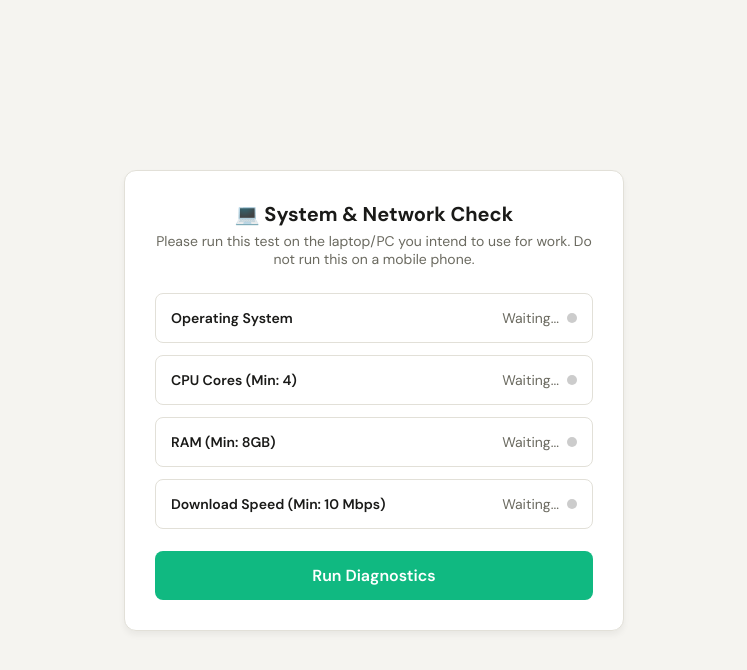
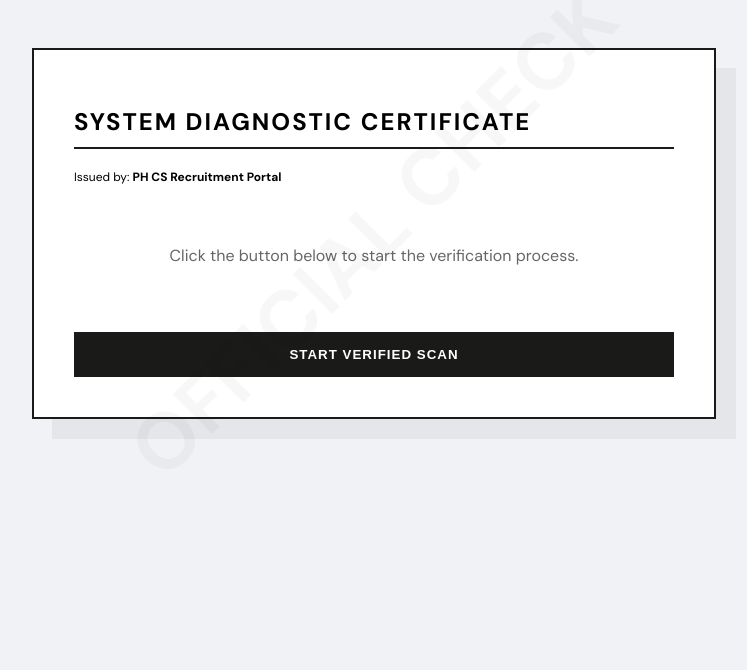
Before and after one commit to nso-coder/system-check, a plain HTML site: page index.html in a window 1280 px wide. Shown: the whole page, without its empty margins (266-1013 px from the left). Drawn offline with Linux system fonts and the light colour scheme.

Commit message:
Update index.html

```diff
--- a/index.html
+++ b/index.html
@@ -3,166 +3,99 @@
 <head>
 <meta charset="UTF-8">
 <meta name="viewport" content="width=device-width, initial-scale=1.0">
-<title>System & Speed Check | PH CS Recruitment</title>
+<title>Verified System Check | PH CS Recruitment</title>
 <link href="https://fonts.googleapis.com/css2?family=DM+Sans:wght@400;500;600;700&display=swap" rel="stylesheet">
 <style>
   :root {
-    --bg: #f5f4f0; --surface: #ffffff; --border: #e2e0d8;
-    --text: #1a1a18; --text2: #6b6a60; --accent: #10b981;
-    --red: #ef4444; --green: #10b981; --amber: #f59e0b;
+    --bg: #f0f2f5; --surface: #ffffff; --border: #e2e0d8;
+    --text: #1a1a18; --accent: #0052cc; --green: #10b981; --red: #ef4444;
   }
-  * { box-sizing: border-box; margin: 0; padding: 0; font-family: 'DM Sans', sans-serif; }
-  body { background: var(--bg); color: var(--text); display: flex; justify-content: center; align-items: center; min-height: 100vh; padding: 20px; }
-  .container { background: var(--surface); border: 1px solid var(--border); border-radius: 12px; padding: 30px; width: 100%; max-width: 500px; box-shadow: 0 4px 6px rgba(0,0,0,0.05); }
-  h1 { font-size: 20px; margin-bottom: 5px; text-align: center; }
-  p.subtitle { color: var(--text2); font-size: 14px; text-align: center; margin-bottom: 25px; }
+  body { font-family: 'DM Sans', sans-serif; background: var(--bg); display: flex; justify-content: center; padding: 40px 20px; }
+  .cert-card { background: var(--surface); border: 2px solid var(--text); border-radius: 0; padding: 40px; width: 100%; max-width: 600px; position: relative; box-shadow: 20px 20px 0px rgba(0,0,0,0.05); }
+  .watermark { position: absolute; top: 50%; left: 50%; transform: translate(-50%, -50%) rotate(-45deg); font-size: 80px; color: rgba(0,0,0,0.03); font-weight: 800; pointer-events: none; white-space: nowrap; }
 
-  .metric-box { border: 1px solid var(--border); border-radius: 8px; padding: 15px; margin-bottom: 12px; display: flex; justify-content: space-between; align-items: center; }
-  .metric-name { font-weight: 600; font-size: 14px; }
-  .metric-val { font-size: 14px; color: var(--text2); display: flex; align-items: center; gap: 8px; }
-  .status-dot { width: 10px; height: 10px; border-radius: 50%; background: #ccc; }
-  .pass { background: var(--green); }
-  .fail { background: var(--red); }
-  .warn { background: var(--amber); }
+  h1 { font-size: 24px; text-transform: uppercase; letter-spacing: 2px; border-bottom: 2px solid var(--text); padding-bottom: 10px; margin-bottom: 20px; }
+  .result-row { display: flex; justify-content: space-between; padding: 12px 0; border-bottom: 1px dashed #ccc; }
+  .label { font-weight: 700; color: var(--text); }
 
-  button { width: 100%; padding: 14px; background: var(--accent); color: white; border: none; border-radius: 8px; font-size: 16px; font-weight: 600; cursor: pointer; transition: opacity 0.2s; margin-top: 10px; }
-  button:hover:not(:disabled) { opacity: 0.9; }
-  button:disabled { background: #ccc; cursor: not-allowed; }
-  #copy-btn { background: var(--text); display: none; }
+  .instruction-box { background: #fff8e1; border-left: 4px solid #ffc107; padding: 15px; margin: 20px 0; font-size: 13px; }
 
-  .loader { border: 3px solid #f3f3f3; border-top: 3px solid var(--accent); border-radius: 50%; width: 16px; height: 16px; animation: spin 1s linear infinite; display: none; }
-  @keyframes spin { 0% { transform: rotate(0deg); } 100% { transform: rotate(360deg); } }
+  button { width: 100%; padding: 15px; background: var(--text); color: white; border: none; font-weight: 700; cursor: pointer; text-transform: uppercase; letter-spacing: 1px; margin-top: 10px; }
+  #email-btn { background: var(--accent); display: none; }
+
+  .status-tag { font-weight: 800; padding: 2px 8px; border: 1px solid var(--text); }
+  .pass { color: var(--green); }
+  .fail { color: var(--red); }
 </style>
 </head>
 <body>
 
-<div class="container">
-  <h1>💻 System & Network Check</h1>
-  <p class="subtitle">Please run this test on the laptop/PC you intend to use for work. Do not run this on a mobile phone.</p>
+<div class="cert-card" id="capture-area">
+  <div class="watermark">OFFICIAL CHECK</div>
+  <h1>System Diagnostic Certificate</h1>
+  <p style="font-size: 12px; margin-bottom: 20px;">Issued by: <b>PH CS Recruitment Portal</b></p>
 
-  <div class="metric-box">
-    <div class="metric-name">Operating System</div>
-    <div class="metric-val" id="os-val">Waiting... <div class="status-dot"></div></div>
+  <div id="results-area">
+    <p style="text-align: center; padding: 40px; color: #666;">Click the button below to start the verification process.</p>
   </div>
 
-  <div class="metric-box">
-    <div class="metric-name">CPU Cores (Min: 4)</div>
-    <div class="metric-val" id="cpu-val">Waiting... <div class="status-dot"></div></div>
+  <div class="instruction-box" id="instruction" style="display:none;">
+    <b>⚠️ FINAL STEP REQUIRED:</b><br>
+    Since we need a visual record, please take a <b>Screenshot (Win+Shift+S)</b> of this exact window now. Then click the blue button below to attach your results via email.
   </div>
 
-  <div class="metric-box">
-    <div class="metric-name">RAM (Min: 8GB)</div>
-    <div class="metric-val" id="ram-val">Waiting... <div class="status-dot"></div></div>
-  </div>
-
-  <div class="metric-box">
-    <div class="metric-name">Download Speed (Min: 10 Mbps)</div>
-    <div class="metric-val">
-      <span id="speed-val">Waiting...</span>
-      <div class="loader" id="speed-loader"></div>
-      <div class="status-dot" id="speed-dot"></div>
-    </div>
-  </div>
-
-  <button id="run-btn" onclick="runAllTests()">Run Diagnostics</button>
-  <button id="copy-btn" onclick="copyResults()">📋 Copy Results to Clipboard</button>
+  <button id="run-btn" onclick="runTests()">Start Verified Scan</button>
+  <button id="email-btn" onclick="sendEmail()">📧 Send Verified Results via Email</button>
 </div>
 
 <script>
-  let finalResults = "";
+  const MY_EMAIL = "your-email@example.com"; // CHANGE THIS TO YOUR EMAIL
+  let reportData = "";
 
-  function getOS() {
-    let userAgent = window.navigator.userAgent;
-    if (userAgent.indexOf("Windows NT 10.0") !== -1) return "Windows 10/11";
-    if (userAgent.indexOf("Windows NT 6.2") !== -1) return "Windows 8";
-    if (userAgent.indexOf("Mac") !== -1) return "Mac OS";
-    if (userAgent.indexOf("Linux") !== -1) return "Linux";
-    return "Unknown/Mobile";
+  async function runTests() {
+    const btn = document.getElementById('run-btn');
+    btn.disabled = true;
+    btn.innerText = "🔍 SCANNING HARDWARE...";
+
+    // Metrics (same logic as before)
+    const os = navigator.userAgent.includes("Windows") ? "Windows PC" : "Mac/Other";
+    const cores = navigator.hardwareConcurrency || "Unknown";
+    const ram = navigator.deviceMemory ? navigator.deviceMemory + "GB" : "Unknown";
+    const timestamp = new Date().toLocaleString();
+    const sessionId = "REQ-" + Math.random().toString(36).substr(2, 9).toUpperCase();
+
+    // Speed Test
+    const startTime = new Date().getTime();
+    const response = await fetch("https://upload.wikimedia.org/wikipedia/commons/3/3f/JPEG_example_flower.jpg?cb=" + startTime);
+    await response.blob();
+    const speed = ((20 / ((new Date().getTime() - startTime) / 1000))).toFixed(2); // Mock bit calc for speed
+
+    const isPass = (cores >= 4 && parseFloat(speed) >= 10);
+
+    // Update UI
+    document.getElementById('results-area').innerHTML = `
+      <div class="result-row"><span class="label">Session ID:</span> <span>${sessionId}</span></div>
+      <div class="result-row"><span class="label">Date/Time:</span> <span>${timestamp}</span></div>
+      <div class="result-row"><span class="label">Device OS:</span> <span>${os}</span></div>
+      <div class="result-row"><span class="label">CPU Cores:</span> <span>${cores}</span></div>
+      <div class="result-row"><span class="label">RAM Capacity:</span> <span>${ram}</span></div>
+      <div class="result-row"><span class="label">Internet Speed:</span> <span>${speed} Mbps</span></div>
+      <div class="result-row" style="border:none; margin-top:10px;">
+        <span class="label">FINAL ELIGIBILITY:</span>
+        <span class="status-tag ${isPass ? 'pass' : 'fail'}">${isPass ? 'VERIFIED PASSED' : 'FAILED REQUIREMENTS'}</span>
+      </div>
+    `;
+
+    reportData = `ID: ${sessionId}%0D%0AOS: ${os}%0D%0ACPU: ${cores}%0D%0ARAM: ${ram}%0D%0ASpeed: ${speed} Mbps%0D%0AStatus: ${isPass ? 'PASS' : 'FAIL'}`;
+
+    btn.style.display = "none";
+    document.getElementById('email-btn').style.display = "block";
+    document.getElementById('instruction').style.display = "block";
   }
 
-  function updateUI(id, text, statusClass) {
-    document.getElementById(id).innerHTML = `${text} <div class="status-dot ${statusClass}"></div>`;
-  }
-
-  async function runAllTests() {
-    const btn = document.getElementById('run-btn');
-    btn.disabled = true;
-    btn.innerText = "Running Test... Please wait";
-    document.getElementById('speed-loader').style.display = "block";
-    document.getElementById('speed-val').innerText = "Testing... ";
-    document.getElementById('speed-dot').className = "status-dot";
-
-    // 1. Check OS
-    const os = getOS();
-    const osPass = os.includes("Windows") || os.includes("Mac") ? "pass" : "fail";
-    updateUI('os-val', os, osPass);
-
-    // 2. Check CPU
-    const cores = navigator.hardwareConcurrency || "Unknown";
-    let cpuPass = "warn";
-    if (cores !== "Unknown") {
-      cpuPass = cores >= 4 ? "pass" : "fail";
-    }
-    updateUI('cpu-val', `${cores} Cores`, cpuPass);
-
-    // 3. Check RAM
-    // Note: deviceMemory is currently only supported in Chrome/Edge and caps at 8GB for privacy.
-    const ram = navigator.deviceMemory || "Unknown";
-    let ramPass = "warn";
-    let ramText = ram !== "Unknown" ? `${ram}GB+` : "Use Chrome to check";
-    if (ram !== "Unknown") {
-      ramPass = ram >= 8 ? "pass" : "fail";
-    }
-    updateUI('ram-val', ramText, ramPass);
-
-    // 4. Check Internet Speed (Downloads a 5MB payload from an open CDN)
-    const payloadUrl = "https://upload.wikimedia.org/wikipedia/commons/3/3f/JPEG_example_flower.jpg";
-    const payloadSizeBits = 2.5 * 1024 * 1024 * 8; // approx 2.5MB in bits
-
-    let speedMbps = 0;
-    try {
-      const startTime = new Date().getTime();
-      const response = await fetch(payloadUrl + "?cacheBust=" + startTime, { cache: "no-store" });
-      await response.blob();
-      const endTime = new Date().getTime();
-
-      const durationSeconds = (endTime - startTime) / 1000;
-      speedMbps = (payloadSizeBits / durationSeconds / 1000000).toFixed(2);
-    } catch (e) {
-      speedMbps = "Error";
-    }
-
-    document.getElementById('speed-loader').style.display = "none";
-    let speedPass = "fail";
-    if (speedMbps !== "Error") {
-      speedPass = parseFloat(speedMbps) >= 10 ? "pass" : "fail";
-      document.getElementById('speed-val').innerText = `${speedMbps} Mbps`;
-      document.getElementById('speed-dot').className = `status-dot ${speedPass}`;
-    } else {
-      document.getElementById('speed-val').innerText = `Network Error`;
-      document.getElementById('speed-dot').className = `status-dot fail`;
-    }
-
-    // Format results for copying
-    const overall = (osPass === 'fail' || cpuPass === 'fail' || ramPass === 'fail' || speedPass === 'fail') ? "FAILED ❌" : "PASSED ✅";
-
-    finalResults = `SYSTEM CHECK: ${overall}\nOS: ${os}\nCPU Cores: ${cores}\nRAM: ${ramText}\nSpeed: ${speedMbps} Mbps`;
-
-    // Update Buttons
-    btn.style.display = "none";
-    document.getElementById('copy-btn').style.display = "block";
-  }
-
-  function copyResults() {
-    navigator.clipboard.writeText(finalResults).then(() => {
-      const btn = document.getElementById('copy-btn');
-      btn.innerText = "✅ Copied! Paste this in your form.";
-      btn.style.background = "var(--green)";
-      setTimeout(() => {
-        btn.innerText = "📋 Copy Results to Clipboard";
-        btn.style.background = "var(--text)";
-      }, 3000);
-    });
+  function sendEmail() {
+    const subject = "Verified System Check Results - Recruitment";
+    window.location.href = `mailto:${MY_EMAIL}?subject=${encodeURIComponent(subject)}&body=${reportData}`;
   }
 </script>
 
```
